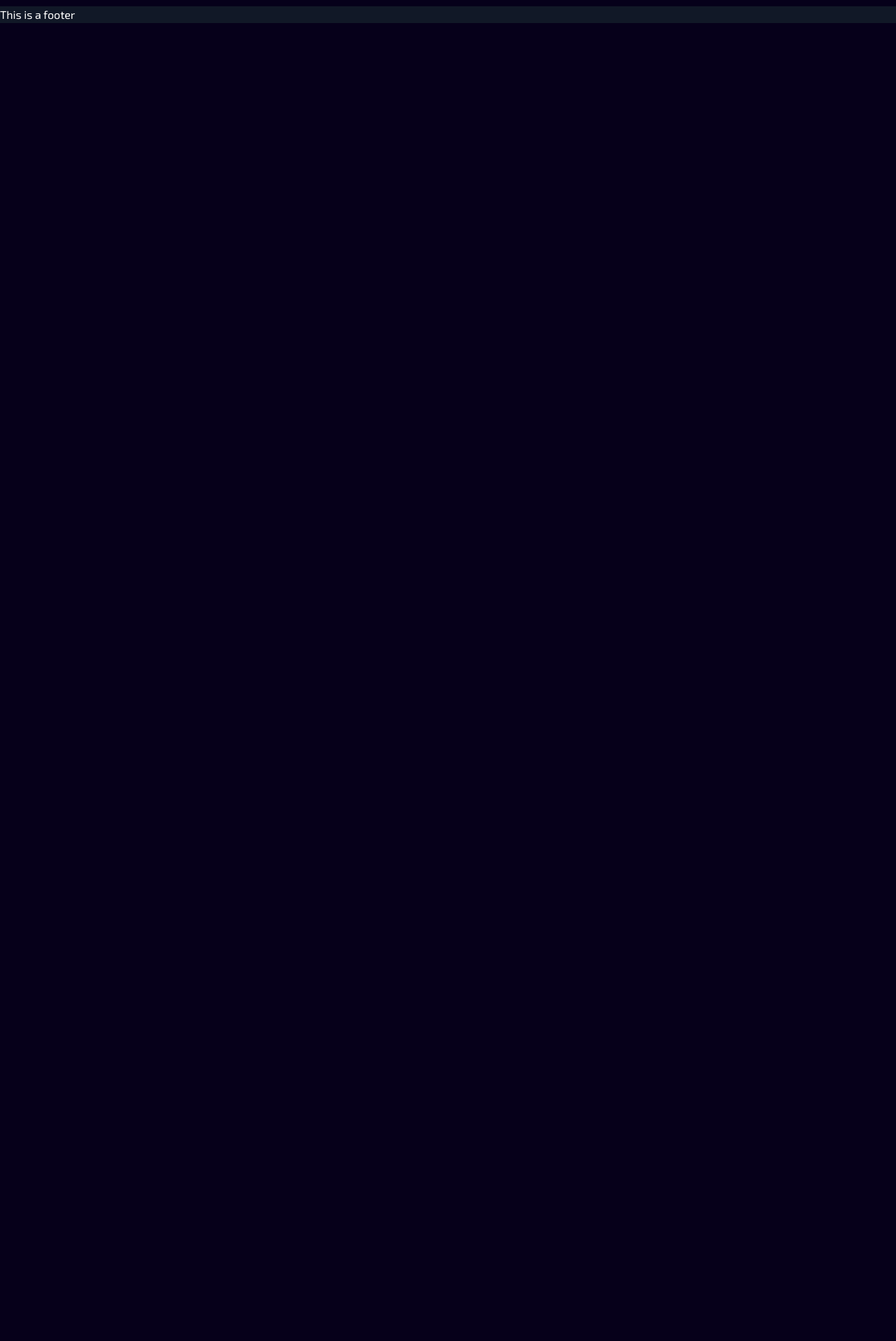
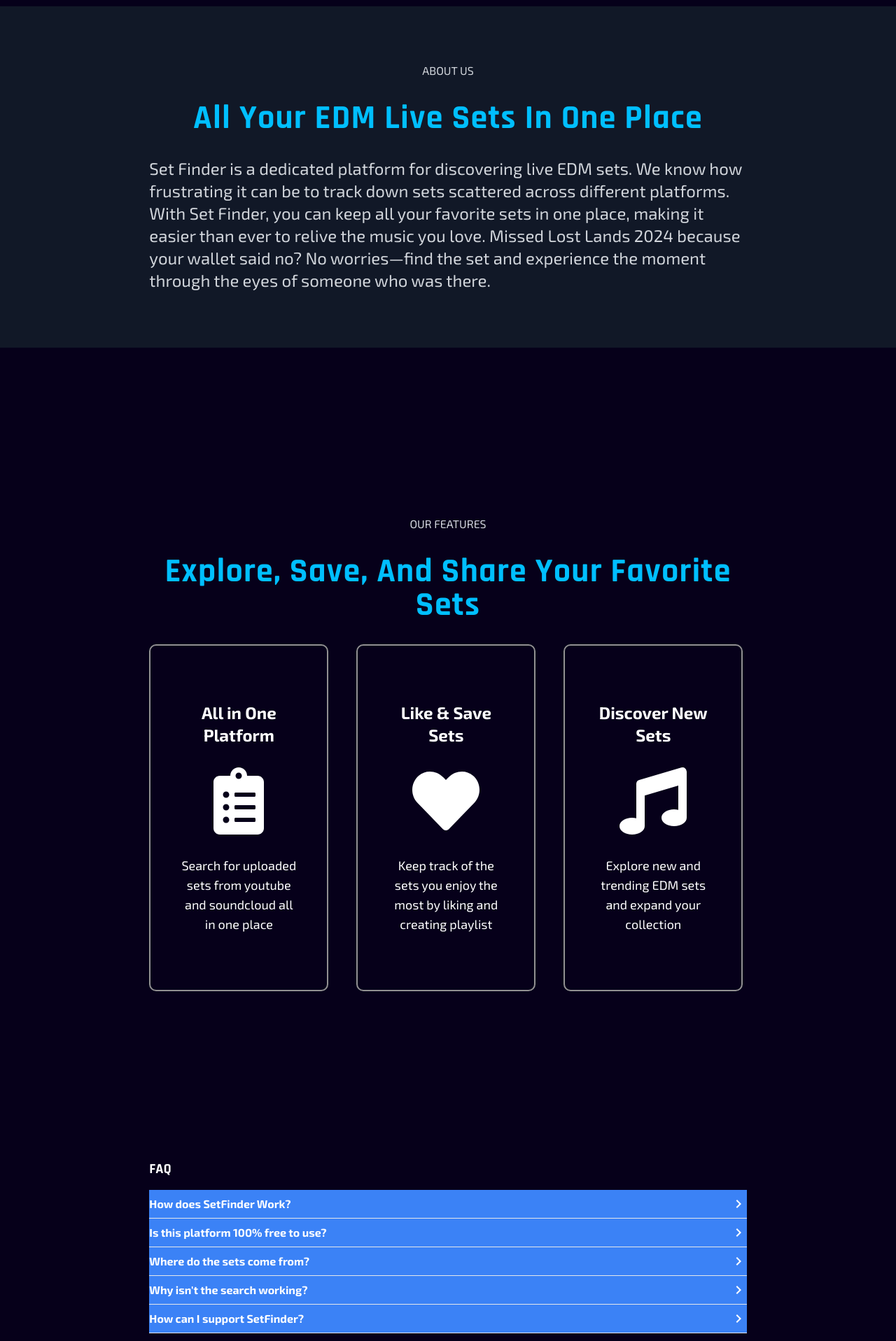
Before and after one commit to pauleenaphan/set-finder, a Next.js app: page / in a window 1280 px wide. Shown: the part 880-2797 px from the top of the page at 70% size. Before the commit the page ends 913 px from the top, so only its background shows below. Built offline with nearby package versions, Linux system fonts and the light colour scheme.

Commit message:
modify features and adding faq to home page, added footer

```diff
--- a/src/app/api/setsAPI.ts
+++ b/src/app/api/setsAPI.ts
@@ -79,7 +79,7 @@ export const getSoundCloudSets = async (setNameOrList: string | string[]) => {
                 title: track.title,
                 publishedDate: formatDate(track.created_at),
                 link: track.permalink_url,
-                thumbnail: track.artwork_url || "",
+                thumbnail: track.artwork_url ? track.artwork_url.replace(/large/, 't500x500') : "",
             }));
         } catch (error) {
             console.error("Error fetching SoundCloud sets:", error);
--- a/src/app/auth/account/page.tsx
+++ b/src/app/auth/account/page.tsx
@@ -3,8 +3,11 @@
 import { logoutUser } from "@/app/api/authAPI";
 import { useRouter } from 'next/navigation';
 
+import { useAuth } from "@/app/utils/fbAuth";
+
 export default function account() {
     const router = useRouter();
+    const { user, loading: authLoading } = useAuth();
 
     const handleLogout = async () => {
         await logoutUser();
@@ -13,14 +16,15 @@ export default function account() {
         // Reload the page after navigation is initiated
         setTimeout(() => {
             window.location.reload();
-        }, 200); // Small delay to ensure router push happens first
+        }, 500); // Small delay to ensure router push happens first
     };
 
 
     return (
-        <main>
-            <p> This is the account page </p>
-            <button onClick={handleLogout}> Logout </button>
+        <main className="mb-40 w-4/5 mx-auto">
+            <h1 className="text-neonBlue text-3xl tracking-wider mb-6"> ACCOUNT MANAGEMENT </h1>
+            <p className="mb-52"> Email: {user?.email} </p>
+            <button onClick={handleLogout} className="ctaBtn"> Logout </button>
         </main>
     );
 }
--- a/src/app/explore/page.tsx
+++ b/src/app/explore/page.tsx
@@ -7,6 +7,7 @@ import { checkLike, removeLike, addLike } from "../api/likesAPI";
 import SetList from "@/components/setCards";
 
 import { SetResult } from "@/types/setTypes";
+import Modal from "@/components/modal";
 
 export default function explore(){
     const { user, loading: authLoading } = useAuth();
@@ -15,6 +16,8 @@ export default function explore(){
 
     const [likedTrendingSets, setTrendingLikedSets] = useState<{ [key: string]: boolean }>({});
     const [likedNewSets, setNewLikedSets] = useState<{ [key: string]: boolean }>({});
+
+    const [loggedInModal, setLoggedInModal] = useState<boolean>(false);
 
     const getWeekly = async () =>{
         const weekSetResults = await fetchWeeklyNewSets();
@@ -61,7 +64,12 @@ export default function explore(){
 
     // For Trending liked sets
     const handleLikeStatus = async (setId: string, status: boolean) => {
-        if (user) {
+        if(localStorage.getItem("setFinderIsLogged") === "false"){
+            setLoggedInModal(true);
+            return;
+        }
+
+        if(user){
             if(status == true){
                 // Updates the current set to true/false
                 // Then triggers the useeffect which will display which sets are liked or not
@@ -76,7 +84,12 @@ export default function explore(){
 
     // For Newest liked sets
     const handleNewLikeStatus = async (setId: string, status: boolean) => {
-        if (user) {
+        if(localStorage.getItem("setFinderIsLogged") === "false"){
+            setLoggedInModal(true);
+            return;
+        }
+
+        if(user){
             if(status == true){
                 // Updates the current set to true/false
                 // Then triggers the useeffect which will display which sets are liked or not
@@ -92,6 +105,12 @@ export default function explore(){
 
     return(
         <main className="mb-40 w-4/5 mx-auto flex gap-40 flex-col">
+            <Modal
+                title="You are not logged in"
+                description="Please login to like a set"
+                isOpen={loggedInModal}
+                onClose={() =>{ setLoggedInModal(false) }}
+            />
             <section>
                 <h1 className="text-neonBlue text-3xl tracking-wider"> TRENDING SETS  </h1>
                 {trendingSets.length > 0 ? (
@@ -126,10 +145,10 @@ export default function explore(){
                 )}
             </section>
 
-            <section>
+            {/* <section>
                 <h3 className="text-neonBlue text-3xl tracking-wider"> GENRE SPOTLIGHT: GENRE </h3>
                 <p> Loading sets... </p>
-            </section>
+            </section> */}
         </main>
     )
 }
--- a/src/app/library/page.tsx
+++ b/src/app/library/page.tsx
@@ -4,18 +4,23 @@ import { useEffect, useState } from "react";
 
 import { getLikes, checkLike, removeLike, addLike } from "../api/likesAPI";
 import { useAuth } from "../utils/fbAuth";
+import { UserLikesParam } from "@/types/setTypes";
 
-import { UserLikesParam } from "@/types/setTypes";
 import SetList from "@/components/setCards";
+import Modal from "@/components/modal";
 
 export default function library(){
     const [currTab, setCurrTab] = useState<string>("likes");
     const [userLikes, setUserLikes] = useState<UserLikesParam[]>([]); // temp string for now
     const [likedSets, setLikedSets] = useState<{ [key: string]: boolean }>({});
+    const [loggedInModal, setLoggedInModal] = useState<boolean>(false);
 
     const { user, loading: authLoading } = useAuth();
 
     useEffect(() => {
+        if(localStorage.getItem("setFinderIsLogged") === "false"){
+            setLoggedInModal(true);
+        }
         if (currTab === "likes" && user) {
             // Ensure getLikes returns the correct type
             getLikes(user.uid).then((likes) => setUserLikes(likes));
@@ -70,7 +75,13 @@ export default function library(){
 
     return(
         <main className="mb-40 w-4/5 mx-auto">
-            <div className="flex gap-10 text-3xl mb-10 font-bold">
+            <Modal
+                title="You are not logged in"
+                description="Please login to view your library"
+                isOpen={loggedInModal}
+                onClose={() =>{ setLoggedInModal(false) }}
+            />
+            <div className="flex gap-10 text-3xl mb-4 font-bold">
             <button
                 onClick={() => setCurrTab("likes")}
                 className={`pb-1 ${currTab === "likes" ? "border-b-2 border-neonBlue text-neonBlue" : ""} tracking-wider`}
@@ -91,6 +102,7 @@ export default function library(){
                         setResults={userLikes}
                         likedSets={likedSets}
                         handleLikeStatus={handleLikeStatus}
+                        style="flex gap-5 flex-wrap flex-row"
                     />
                 </section>
 
--- a/src/app/liveSet/page.tsx
+++ b/src/app/liveSet/page.tsx
@@ -12,6 +12,7 @@ import { checkLike, removeLike, addLike } from "../api/likesAPI";
 import { useAuth } from "../utils/fbAuth";
 
 import SetList from '@/components/setCards';
+import Modal from '@/components/modal';
 
 export default function liveSets() {
     const searchParams = useSearchParams();
@@ -22,9 +23,11 @@ export default function liveSets() {
     const [setResults, setSetResults] = useState<SetData[]>([]);
     const [likedSets, setLikedSets] = useState<{ [key: string]: boolean }>({});
 
+    const [loggedInModal, setLoggedInModal] = useState<boolean>(false);
+
     // Fetch sets when setName changes
     useEffect(() => {
-        if (authLoading || !user) return;
+        if (authLoading) return;
 
         const fetchAndSetResults = async () => {
             if(setName){
@@ -66,6 +69,11 @@ export default function liveSets() {
 
     // Triggers when a set is liked or unliked
     const handleLikeStatus = async (setId: string, status: boolean) => {
+        if(localStorage.getItem("setFinderIsLogged") === "false"){
+            setLoggedInModal(true);
+            return;
+        }
+
         if (user) {
             if(status == true){
                 // Updates the current set to true/false
@@ -87,15 +95,20 @@ export default function liveSets() {
 
     return (
         <div className="w-4/5 mx-auto">
-            <h1 className="text-3xl"> Results For: {setName} </h1>
-            <div className="flex gap-8 flex-wrap my-10">
+            <Modal
+                title="You are not logged in"
+                description="Please login to like a set"
+                isOpen={loggedInModal}
+                onClose={() =>{ setLoggedInModal(false)}}
+            />
+            <h1 className="text-3xl text-neonBlue"> Results For: {setName} </h1>
             <SetList
                 status="searchResults"
                 setResults={setResults}
                 likedSets={likedSets}
                 handleLikeStatus={handleLikeStatus}
+                style="flex gap-5 flex-wrap flex-row"
             />
-            </div>
         </div>
     );
 }
--- a/src/app/page.tsx
+++ b/src/app/page.tsx
@@ -1,13 +1,32 @@
+"use client"
+
 import Image from "next/image";
 
 import Link from "next/link";
 
+import { useState } from "react";
+
 import { FaClipboardList, FaHeart, FaMusic } from "react-icons/fa";
+import { MdKeyboardArrowRight, MdKeyboardArrowDown } from "react-icons/md";
 
 import "../app/styles/home.css";
 
 // First page that user sees
 export default function Home() {
+  const [openQuestion, setOpenQuestion] = useState<number | null>(null);
+
+  const toggleQuestion = (index: number) => {
+    setOpenQuestion(openQuestion === index ? null : index);
+  };
+
+  const faqs = [
+    { question: "How does SetFinder Work?", answer: "Search for a set, like and favorite that set, find it in your library and listen anytime." },
+    { question: "Is this platform 100% free to use?", answer: "Yes, SetFinder is free to use!" },
+    { question: "Where do the sets come from?", answer: "Sets are fetched using SoundCloud and YouTube API." },
+    { question: "Why isn't the search working?", answer: "SetFinder relies on APIs from platforms like YouTube and SoundCloud to fetch live EDM sets. These services have rate limits, meaning we can only make a certain number of searches within a specific time. If the search isn’t working, we may have hit our API limit. Try again later, or consider supporting us to help improve the platform’s stability!" },
+    { question: "How can I support SetFinder?", answer: "You can support by buying the creator a Ko-fi!" },
+  ];
+
   return (
     <main className="flex flex-col gap-60 mb-60">
         <section className="mt-[3%]">
@@ -50,8 +69,12 @@ export default function Home() {
           </div>
         </section>
 
-        {/* <section className="w-2/3 mx-auto">
-          <h1 className="text-center text-5xl mb-8 tracking-wider text-neonBlue"> ABOUT US </h1>
+      <section className="bg-gray-900 py-20">
+        <div className="w-2/3 mx-auto">
+          <div className="text-center">
+              <p className="mb-8 text-gray-300"> ABOUT US </p>
+              <h1 className="text-center text-5xl mb-8 tracking-wide text-neonBlue"> All Your EDM Live Sets in One Place </h1>
+          </div>
           <p className="text-2xl text-gray-300">
             Set Finder is a dedicated platform for discovering live EDM sets. We know how
             frustrating it can be to track down sets scattered across different platforms.
@@ -60,28 +83,61 @@ export default function Home() {
             said no? No worries—find the set and experience the moment through the eyes of
             someone who was there.
           </p>
-        </section> */}
+        </div>
+      </section>
 
-        {/* <section className="w-2/3 mx-auto">
-          <h2 className="text-center text-5xl mb-8 tracking-wider text-neonBlue"> OUR FEATURES </h2>
+
+        <section className="w-2/3 mx-auto ">
+          <div className="text-center">
+            <p className="mb-8 text-gray-300"> OUR FEATURES </p>
+            <h2 className="text-center text-5xl mb-8 tracking-wide text-neonBlue"> Explore, Save, and Share Your Favorite Sets </h2>
+          </div>
             <div className="flex gap-10">
               <article className="homeCard">
-              <p className="text-2xl font-bold"> Create Playlist </p>
+                <p className="text-2xl font-bold"> All in One Platform </p>
                 <FaClipboardList className="text-8xl"/>
-              <p className="text-lg"> Save all of your sets into one playlist </p>
+                <p className="text-lg"> Search for uploaded sets from youtube and soundcloud all in one place </p>
               </article>
               <article className="homeCard">
                 <p className="text-2xl font-bold"> Like & Save Sets </p>
                 <FaHeart className="text-8xl"/>
-              <p className="text-lg"> Keep track of the sets you enjoy the most </p>
+                <p className="text-lg"> Keep track of the sets you enjoy the most by liking and creating playlist </p>
               </article>
               <article className="homeCard">
                 <p className="text-2xl font-bold"> Discover New Sets </p>
                 <FaMusic className="text-8xl"/>
-              <p className="text-lg"> Explore new EDM sets and expand your collection </p>
+                <p className="text-lg"> Explore new and trending EDM sets and expand your collection </p>
               </article>
             </div>
-        </section> */}
+        </section>
+
+        <section>
+          <h3 className="text-xl font-bold w-2/3 mx-auto">FAQ</h3>
+          <ul className="mt-4 bg-blue-500 w-2/3 mx-auto">
+            {faqs.map((faq, index) => (
+              <li key={index} className="border-b py-2">
+                <button
+                  onClick={() => toggleQuestion(index)}
+                  className="font-bold flex w-full justify-between"
+                >
+                  {faq.question}
+                  {openQuestion === index ? (
+                    <MdKeyboardArrowDown size={24} />
+                  ) : (
+                    <MdKeyboardArrowRight size={24} />
+                  )}
+                </button>
+                <div
+                  className={`overflow-hidden transition-all duration-300 ease-in-out ${
+                    openQuestion === index ? "max-h-40 opacity-100" : "max-h-0 opacity-0"
+                  }`}
+                >
+                  <p className="p-2 text-gray-300">{faq.answer}</p>
+                </div>
+              </li>
+            ))}
+          </ul>
+        </section>
     </main>
   );
 }
--- a/src/components/footer.tsx
+++ b/src/components/footer.tsx
@@ -1,7 +1,34 @@
+import { FaGithub, FaInstagram, FaLinkedin } from "react-icons/fa";
+
 export function Footer(){
     return(
-        <footer className="bg-gray-900">
-            <p> This is a footer </p>
+        <footer className="bg-gray-900 w-full p-32 mt-40">
+            <div className="mx-auto flex gap-32 justify-between mb-24">
+                <div className="flex gap-32">
+                    <ul className="flex flex-col gap-1">
+                        <li className="underline text-xl"> Company </li>
+                        <li> About Us </li>
+                        <li> Privacy </li>
+                    </ul>
+
+                    <ul className="flex flex-col gap-1">
+                        <li className="underline text-xl"> Contact </li>
+                        <li> SetFinder@gmail.com </li>
+                        <li> 999-999-9999 </li>
+                    </ul>
+                </div>
+
+
+                <ul className="flex flex-col gap-5 justify-evenly text-xl">
+                    <a href=""><FaGithub /></a>
+                    <a href=""><FaInstagram /></a>
+                    <a href=""><FaLinkedin /></a>
+                </ul>
+            </div>
+            <div className="flex justify-between">
+                <strong> Copyright @ Pauleena Phan 2025. All Rights Reserved </strong>
+                <p> Powered by Netlify </p>
+            </div>
         </footer>
     )
 }
--- /dev/null
+++ b/src/components/modal.tsx
@@ -0,0 +1,41 @@
+interface ModalProps {
+    title: string;
+    description: string;
+    isOpen: boolean;
+    onClose: () => void;
+}
+
+const Modal: React.FC<ModalProps> = ({ title, description, isOpen, onClose }) => {
+if (!isOpen) return null; // Don't render if not open
+
+    return (
+        <div className="fixed inset-0 flex items-center justify-center bg-black bg-opacity-50 z-50"
+            onClick={onClose}
+        >
+            <div className="relative bg-bgColor p-6 rounded-lg shadow-lg w-96 text-center">
+                {/* Close Button (X) - Now correctly positioned inside the modal */}
+                <button
+                    onClick={onClose}
+                    className="absolute top-4 right-6 text-white text-2xl font-bold hover:text-gray-300"
+                >
+                    ✕
+                </button>
+
+                <div className="my-4">
+                    <h1 className="text-xl font-bold">{title}</h1>
+                    <p className="text-gray-400">{description}</p>
+                </div>
+
+
+                <button
+                    onClick={onClose}
+                    className="mt-4 bg-neonHotPinkRed text-white px-4 py-2 rounded font-bold hover:bg-pink-700"
+                >
+                    CLOSE
+                </button>
+            </div>
+        </div>
+    );
+};
+
+export default Modal;
```
Also changed, not shown: src/components/setCards.tsx (+19 -9 lines). Lines whose indentation alone changed are shown as unchanged.
